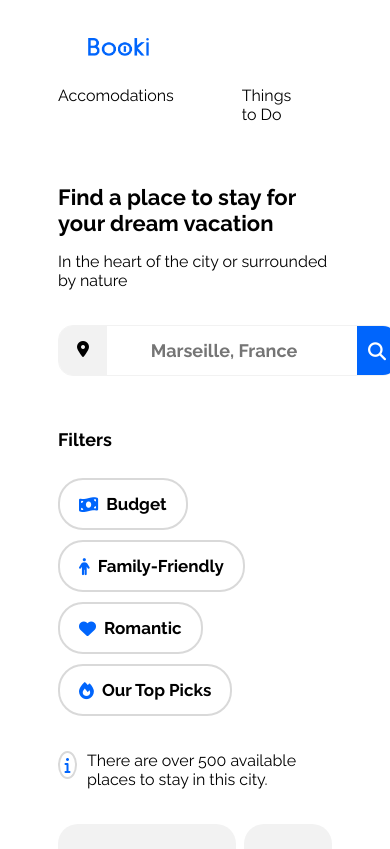
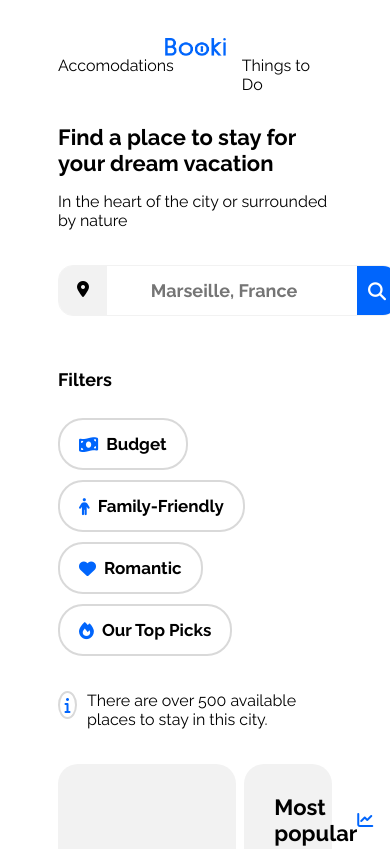
Before and after one commit to rose-keimig/Booki-, a plain HTML site: page index.html in a window 390 px wide. Shown: the top 849 px of the page. Drawn offline with Linux system fonts and the light colour scheme.

Commit message:
responsive updates

```diff
--- a/css/style.css
+++ b/css/style.css
@@ -35,26 +35,28 @@ h1 {
     display: flex;
     justify-content: space-between;
     align-items: center;
+    width: 100%
     padding: 0px 50px 30px 0px;
     margin: 0px 0px 30px 0px;
 }
 
 .logo{
     display: flex;
-    justify-content: flex-start;
     padding: 30px 0px 0px 0px;
 }
 
 .nav-links {
     display: flex;
-    justify-content:flex-end;
+    justify-content: space-between;
     gap: 68px;
+    width: auto;
 }
 
 .nav-link {
     text-decoration: none;
     color: #000;
     position: relative;
+    display: inline-block;
 }
 
 .nav-link::before {
@@ -178,12 +180,26 @@ h1 {
 /*********** Mobile ************/
 @media (max-width:768px) {
     .navbar {
-        flex-wrap:wrap;
+        flex-direction: column;
+        align-items: center;
     }
 
     .logo{
         justify-content: center;
-        padding: 30px;
+    }
+
+    .nav-links {
+        justify-content:space-between;
+    }
+
+    .nav-link::before {
+        content: "";
+        position: absolute;
+        top: -50%;
+        left:0;
+        width: 0%;
+        height: 2px;
+        background: #0065FC;
     }
     .search-text{
         display:none;
```
